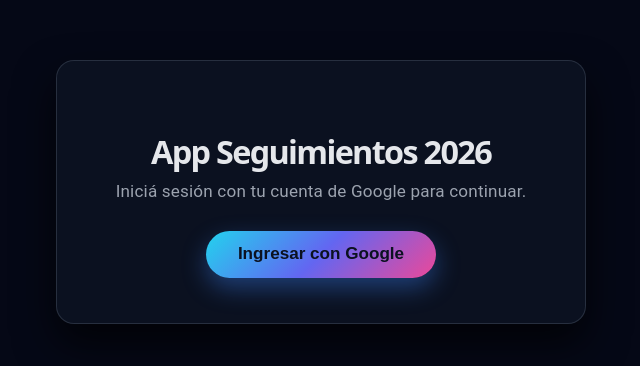
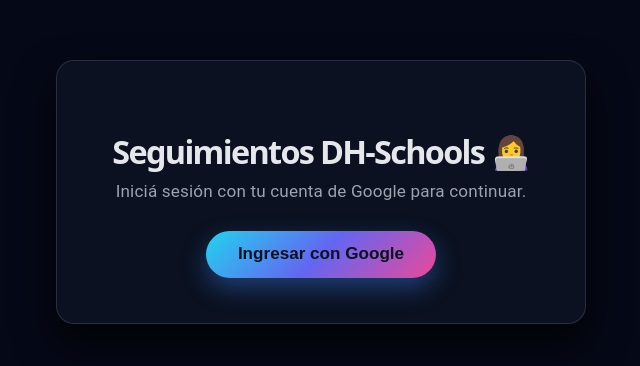
Before and after one commit to Svarium/SEGUIMIENTOS-2026, a React (Vite) app: page / in a window 1280 px wide. Shown: the part 208-574 px from the top of the page, without its empty margins (319-959 px from the left). Built offline with nearby package versions, Linux system fonts and the light colour scheme; no server answers.

Commit message:
cambio encabezados

```diff
--- a/index.html
+++ b/index.html
@@ -4,7 +4,7 @@
     <meta charset="UTF-8" />
     <link rel="icon" type="image/svg+xml" href="/favicon.svg" />
     <meta name="viewport" content="width=device-width, initial-scale=1.0" />
-    <title>dh-schools-2026</title>
+    <title>Seguimientos DH-Schools 👩‍💻</title>
   </head>
   <body>
     <div id="root"></div>
--- a/src/AuthGate.jsx
+++ b/src/AuthGate.jsx
@@ -51,7 +51,7 @@
     return (
       <div style={styles.fullscreen}>
         <div style={styles.card}>
-          <h1 style={styles.title}>App Seguimientos 2026</h1>
+          <h1 style={styles.title}>Seguimientos DH-Schools 👩‍💻</h1>
           <p style={styles.subtitle}>
             Iniciá sesión con tu cuenta de Google para continuar.
           </p>
@@ -67,7 +67,7 @@
     <div style={styles.appShell}>
       <header style={styles.header}>
         <div>
-          <span style={styles.appName}>App Seguimientos 2026</span>
+          <span style={styles.appName}>DH-Schools 👩‍💻</span>
         </div>
         <div style={styles.userSection}>
           {user.photoURL && (
```
